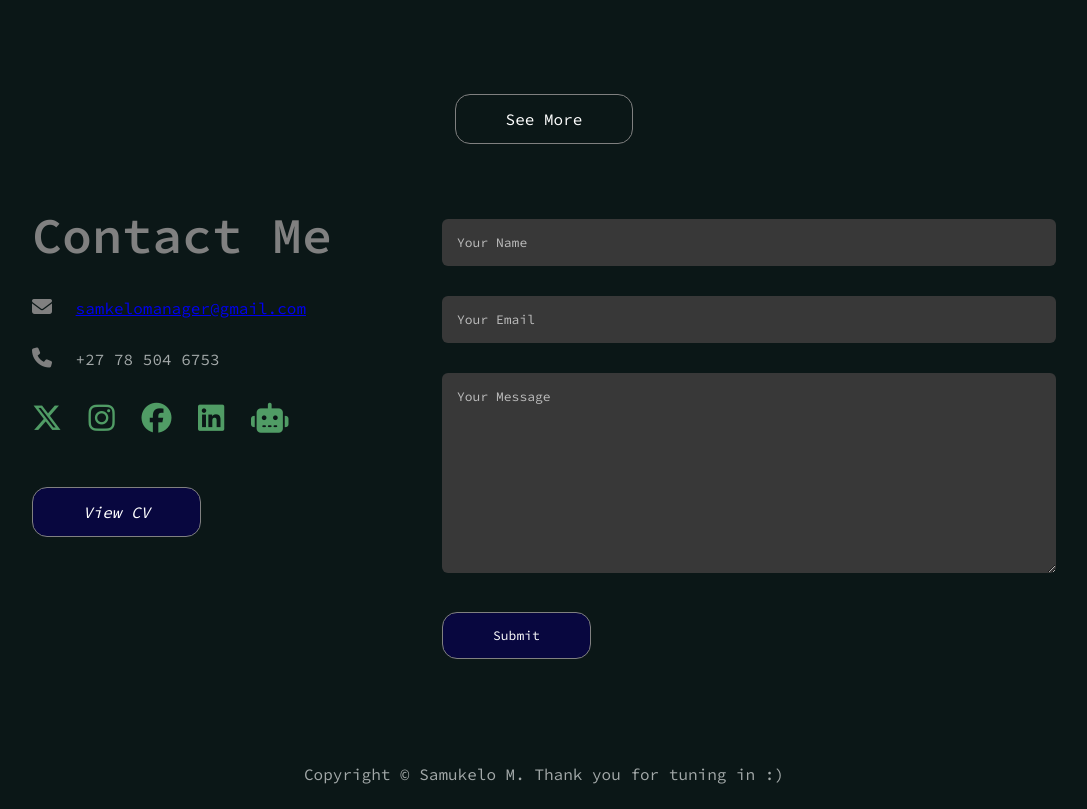
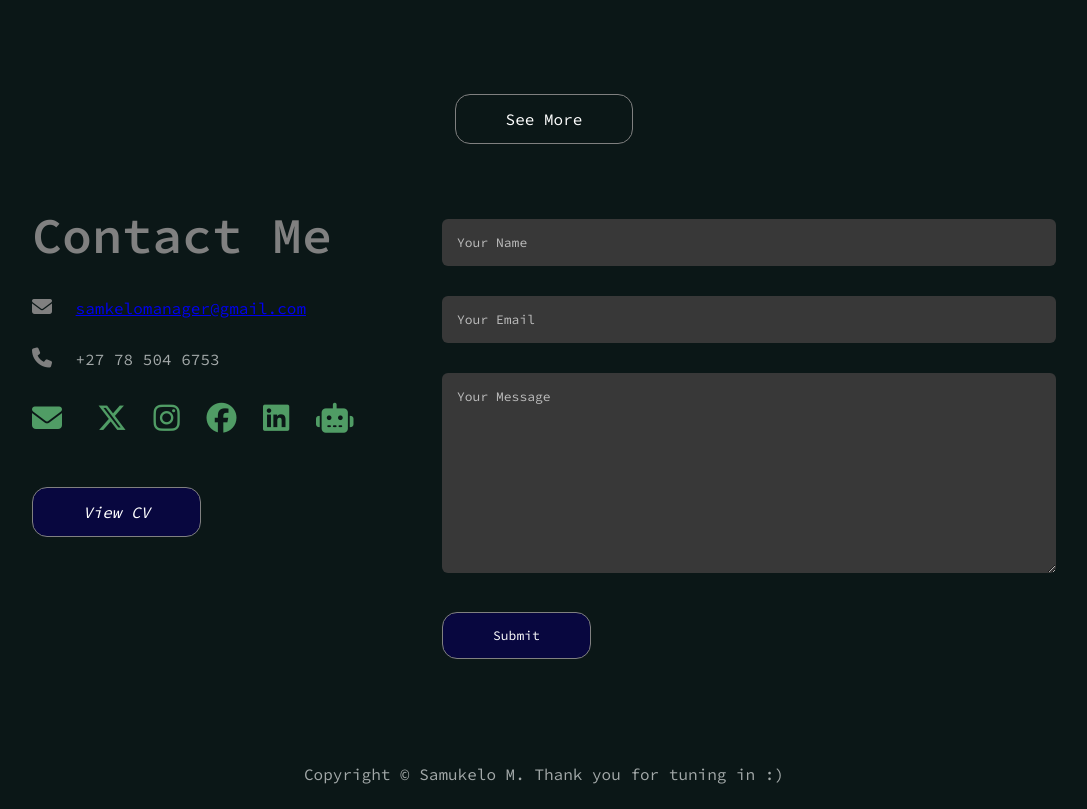
Before and after one commit to Samukelo09/My-Personal-Portfolio, a plain HTML site: page index.html in a window 1280 px wide. Shown: the part 3001-3810 px from the top of the page, without its empty margins (96-1183 px from the left). Drawn offline with Linux system fonts and the light colour scheme.

Commit message:
Add social media links to contact section

```diff
--- a/index.html
+++ b/index.html
@@ -347,6 +347,7 @@
                     <p><i class="fa-solid fa-envelope" aria-hidden="true"></i> <a href="mailto:samkelomanager@gmail.com">samkelomanager@gmail.com</a></p>
                     <p><i class="fa-solid fa-phone" aria-hidden="true"></i> +27 78 504 6753</p>
                     <div class="social-icons">
+                        <a href="mailto:samkelomanager@gmail.com" class="email" aria-label="Write An Email"><i class="fa-solid fa-envelope" aria-hidden="true"></i> </a>
                         <a href="https://x.com/samkelo_m_" target="_blank" rel="noopener noreferrer" class="x" aria-label="Open X profile"><i class="fa-brands fa-x-twitter" aria-hidden="true"></i></a>
                         <a href="https://www.instagram.com/samkelo_m_/" target="_blank" rel="noopener noreferrer" class="ig" aria-label="Open Instagram profile"><i class="fa-brands fa-instagram" aria-hidden="true"></i></a>
                         <a href="https://www.facebook.com/samukelo.mkhize.3363334/" target="_blank" rel="noopener noreferrer" class="fb" aria-label="Open Facebook profile"><i class="fa-brands fa-facebook" aria-hidden="true"></i></a>
```
